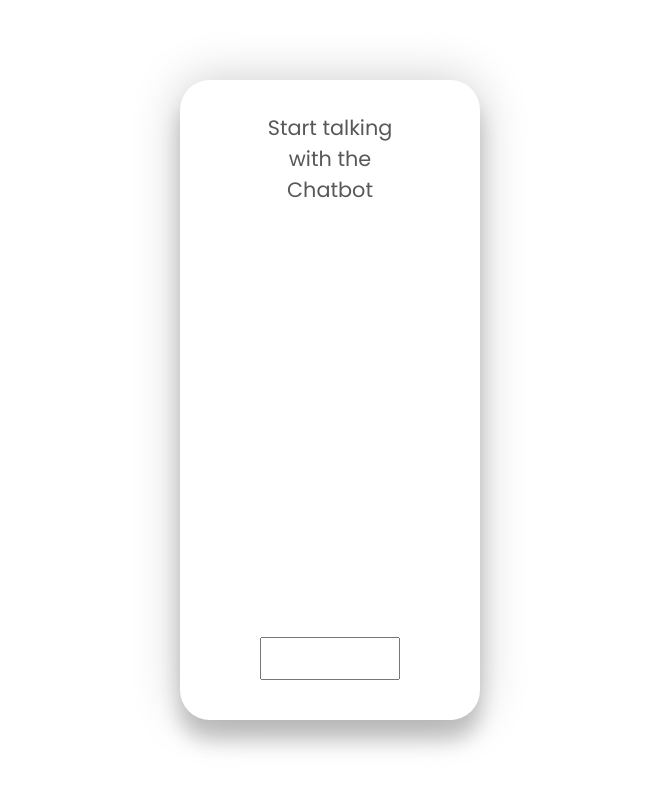
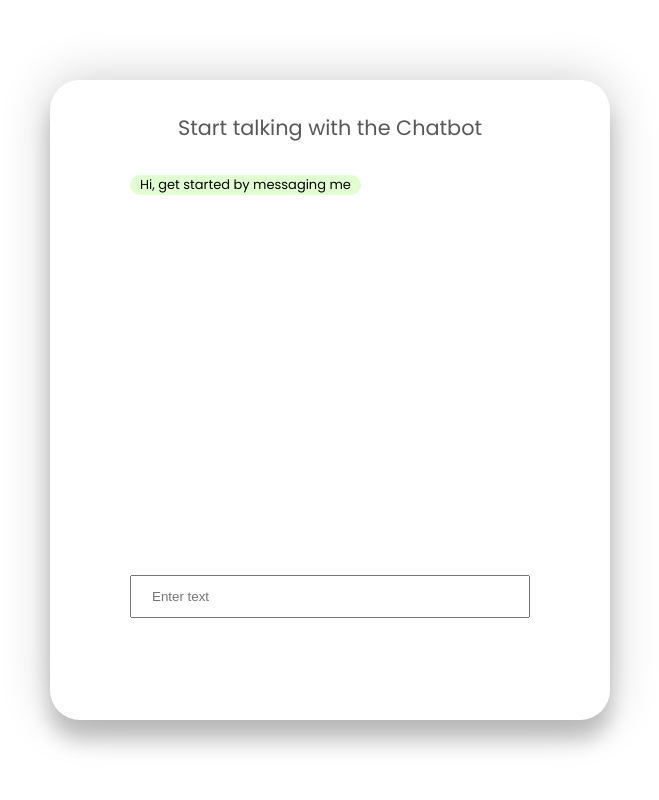
Before and after one commit to abhigyanj/Chatbot, a Flask app: page / in a window 1280 px wide. Shown: the whole page, without its empty margins (310-969 px from the left). Run offline with Flask 2, Linux system fonts and the light colour scheme; parts of the project's set-up code (start-up, migrations or seed data) failed here and were passed over.

Commit message:
Changed index.html and style.css

```diff
--- a/static/style.css
+++ b/static/style.css
@@ -35,7 +35,6 @@
   height: 400px;
   overflow-x: hidden;
   overflow-y: auto;
-  margin-left: 60px;
 }
 
 .user {
--- a/templates/index.html
+++ b/templates/index.html
@@ -1,5 +1,6 @@
 <!DOCTYPE html>
 <html lang="en">
+
 <head>
     <meta charset="UTF-8">
     <meta name="viewport" content="width=device-width, initial-scale=1.0">
@@ -7,16 +8,20 @@
     <link href="https://fonts.googleapis.com/css2?family=Poppins:wght@400;500&display=swap" rel="stylesheet">
     <link rel="stylesheet" href="{{ url_for('static',filename='style.css') }}">
 </head>
+
 <body>
     <div class="container">
         <div class="card">
             <div class="info">
                 <h1>Start talking with the Chatbot</h1>
             </div>
-            <div id="chat-messages"></div>
-            <input type="text" id="chatbot-text-input" maxlength="35">
+            <div id="chat-messages">
+                <div class="bot">Hi, get started by messaging me</div>
+            </div>
+            <input type="text" id="chatbot-text-input" maxlength="35" placeholder="Enter text">
         </div>
     </div>
     <script src="{{ url_for('static',filename='app.js') }}"></script>
 </body>
+
 </html>
```
